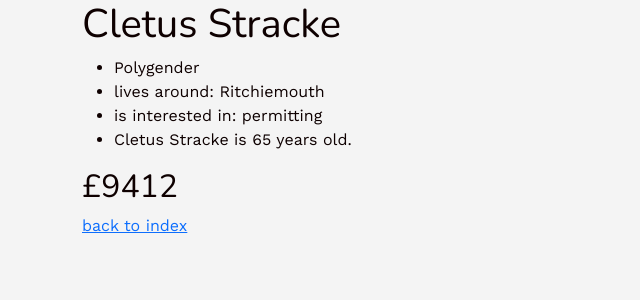
After one commit to NazgulZhuzumova/RentAfriend1, a Rails app: page /friends/1 in a window 1280 px wide. The commit adds this page. Shown: the top 300 px of the page, without its empty margins (0-640 px from the left). Run offline with Rails 7, Linux system fonts and the light colour scheme; data comes from the database, SQL or seed files in the repository; style sheets or scripts are compiled from the project's sources; some libraries are stand-ins or nearby versions.

Commit message:
created the show page

```diff
--- /dev/null
+++ b/app/controllers/friends_controller.rb
@@ -0,0 +1,11 @@
+class FriendsController < ApplicationController
+
+  def new
+    @friend = Friend.new
+  end
+
+
+  def show
+    @friend = Friend.find(params[:id])
+  end
+end
--- /dev/null
+++ b/app/views/friends/show.html.erb
@@ -0,0 +1,12 @@
+<h1><%= @friend.name %></h1>
+
+<ul>
+  <li><%= @friend.gender %></li>
+  <li>lives around: <%= @friend.location %></li>
+  <li>is interested in: <%= @friend.interest %></li>
+  <li><%= @friend.name %> is <%= @friend.age %> years old.</li>
+</ul>
+
+<h2>£<%= @friend.price %></h2>
+
+<%= link_to "back to index", friends_path %>
--- a/app/views/layouts/application.html.erb
+++ b/app/views/layouts/application.html.erb
@@ -13,6 +13,8 @@
   </head>
 
   <body>
-    <%= yield %>
+    <div class="container">
+      <%= yield %>
+    </div>
   </body>
 </html>
```
Also changed, not shown: test/controllers/friends_controller_test.rb (added, +7 -0 lines).
